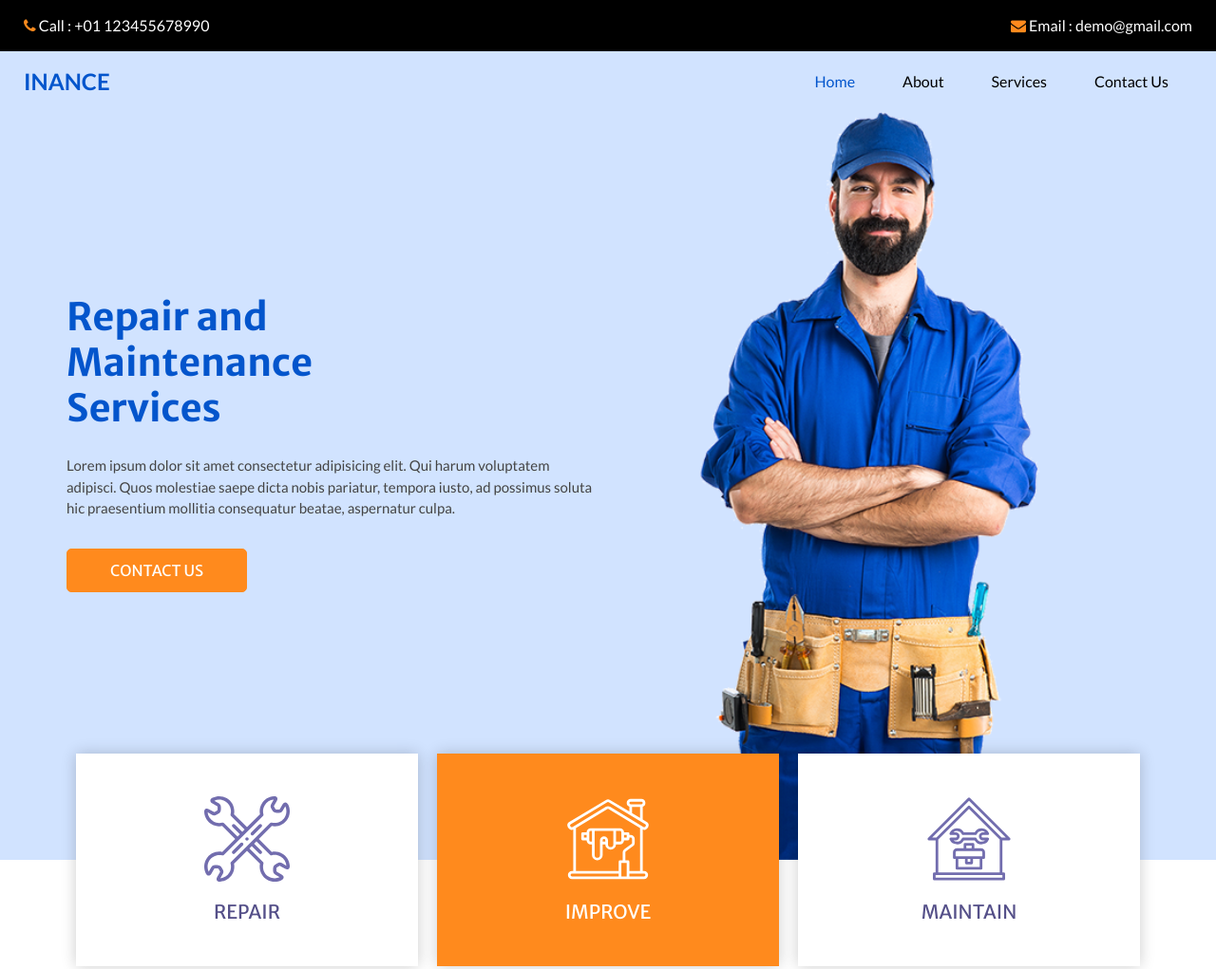
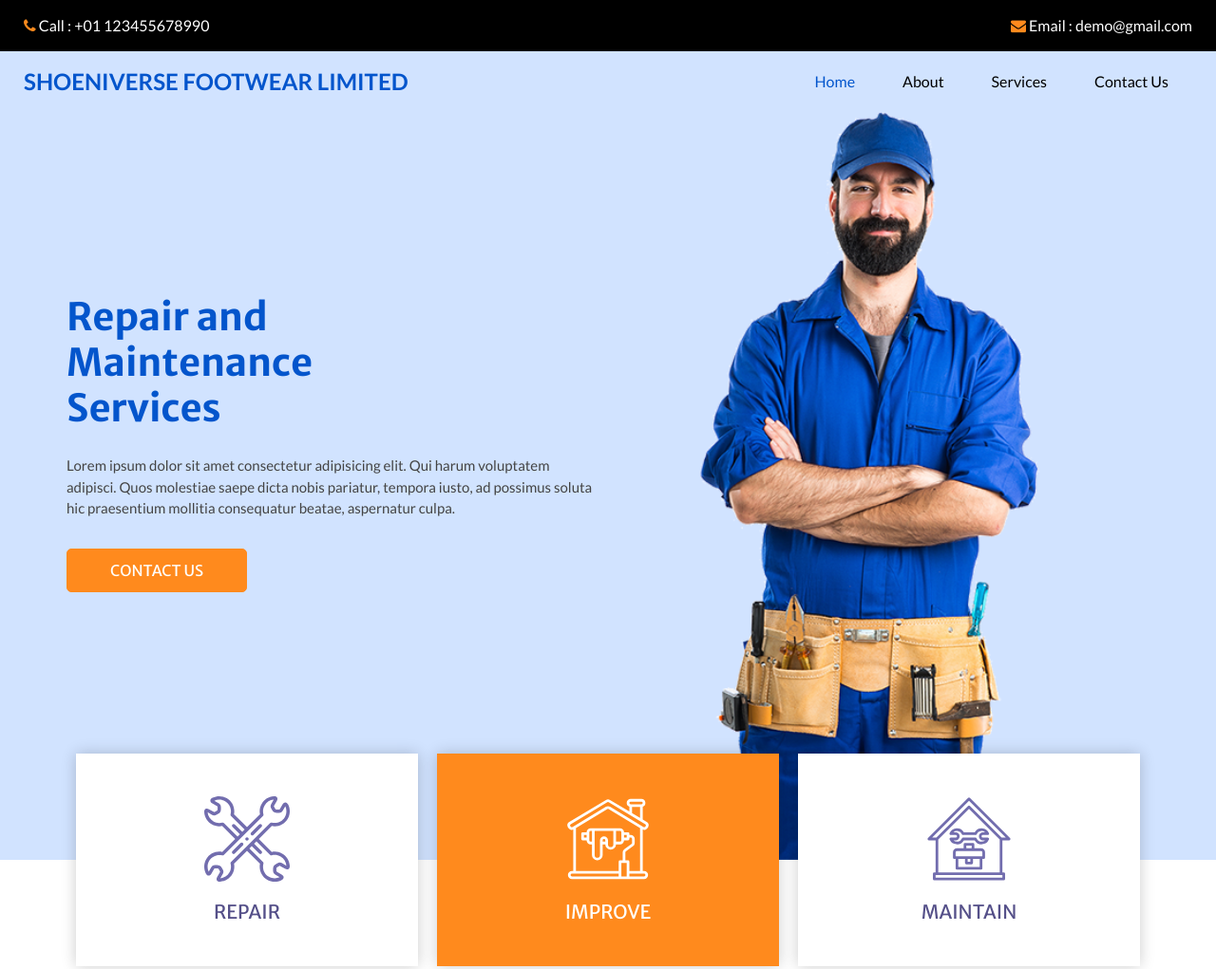
Before and after one commit to shahinurcmt45/webproject, a plain HTML site: page index.html in a window 1280 px wide. Shown: the top 1021 px of the page at 95% size. Drawn offline with nearby package versions, Linux system fonts and the light colour scheme; some packages are replaced by stand-ins of ours; a script that the page names is missing.

Commit message:
Update index.html

```diff
--- a/index.html
+++ b/index.html
@@ -55,7 +55,7 @@
           <nav class="navbar navbar-expand-lg custom_nav-container ">
             <a class="navbar-brand" href="index.html">
               <span>
-                Inance
+                Shoeniverse Footwear Limited
               </span>
             </a>
 
```
